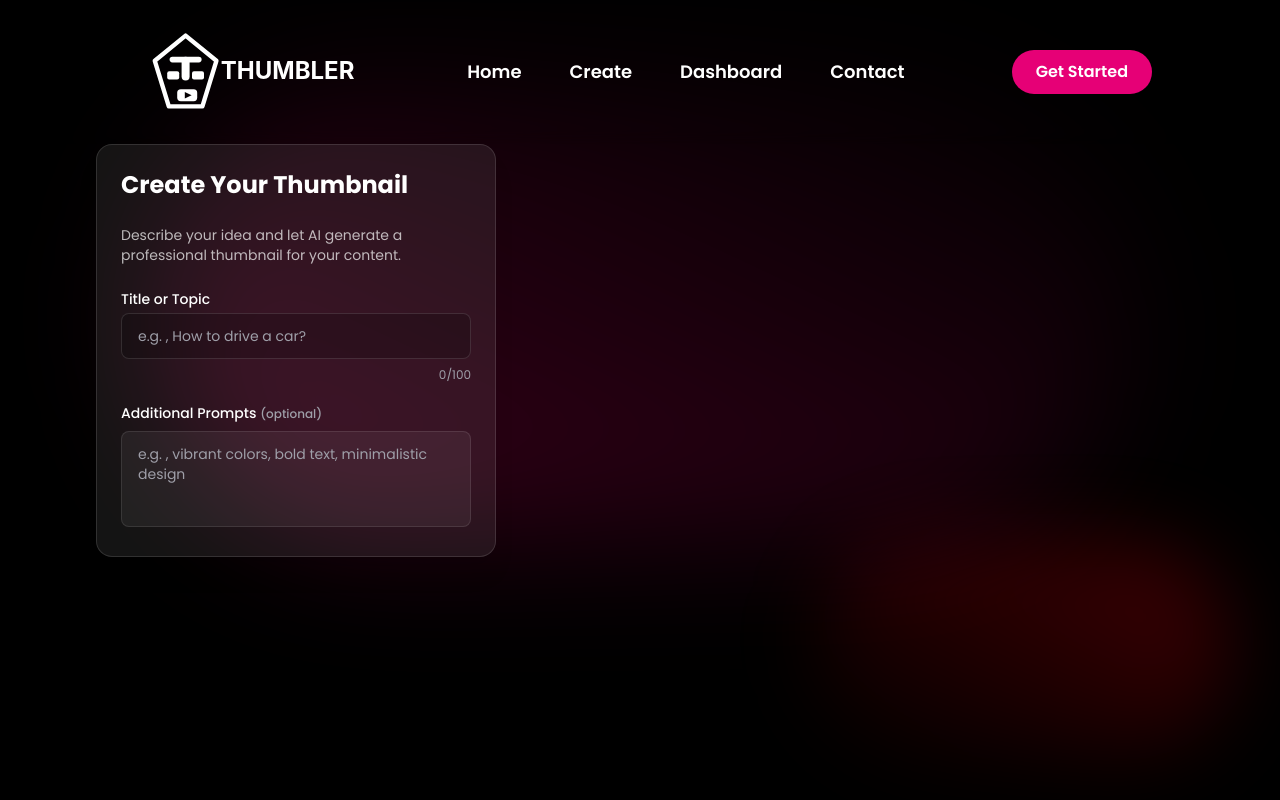
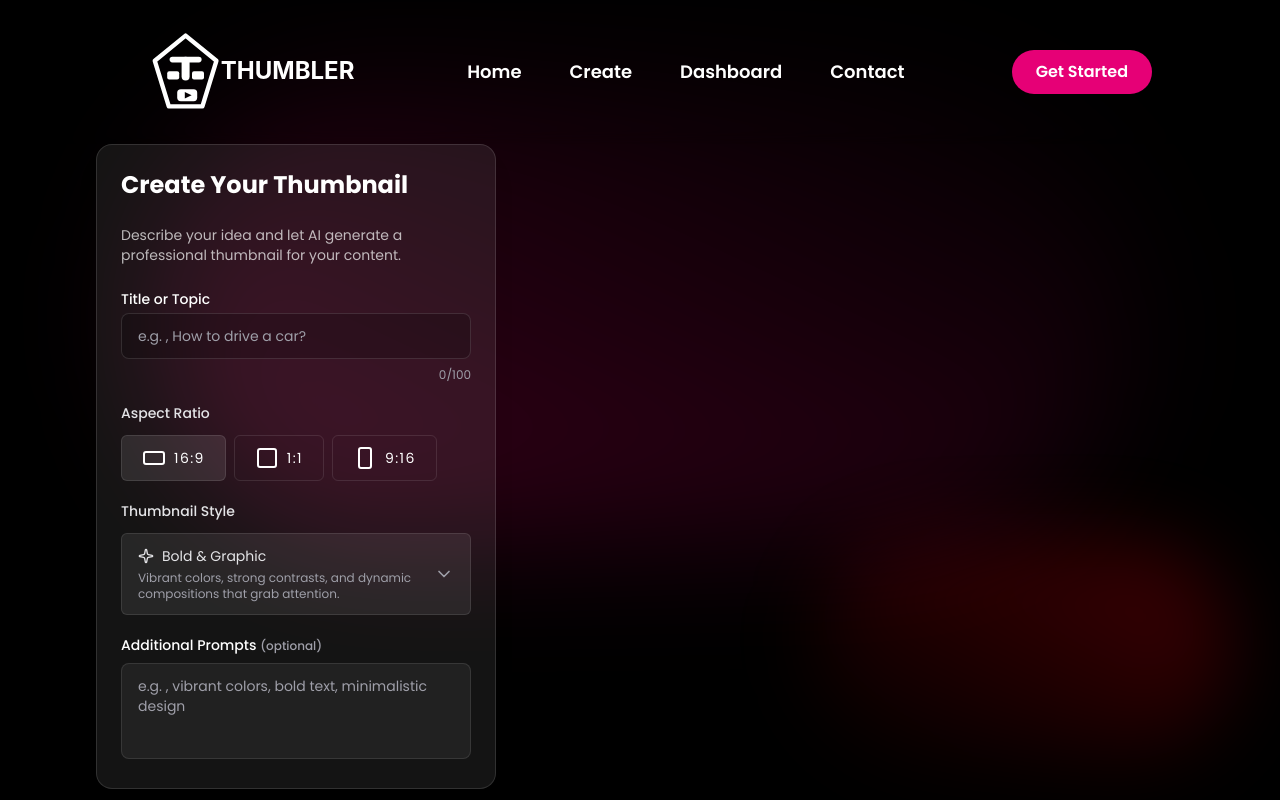
Before and after one commit to sus130/THUMBLER-AI-THUMBNAIL-GENERATOR, a React (Vite) app: page /create/1 in a window 1280 px wide. Shown: the top 800 px of the page. Built offline with nearby package versions, Linux system fonts and the light colour scheme.

Commit message:
Fix StyleSelector: correct 'Minimalistic' to 'Minimalist' and add styling improvements

```diff
--- /dev/null
+++ b/src/components/AscpectRatioSelector.tsx
@@ -0,0 +1,44 @@
+import React from "react";
+import { RectangleHorizontal, RectangleVertical, Square } from "lucide-react";
+import { aspectRatios, type AspectRatio } from "../assests/assets";
+
+const AspectRatioSelector = ({
+    value,
+    onChange,
+}: {
+    value: AspectRatio;
+    onChange: (ratio: AspectRatio) => void;
+}) => {
+    const iconMap: Record<AspectRatio, React.ReactNode> = {
+        "16:9": <RectangleHorizontal className="h-6 w-6" />,
+        "1:1": <Square className="h-6 w-6" />,
+        "9:16": <RectangleVertical className="h-6 w-6" />,
+    };
+
+    return (
+        <div className="space-y-3">
+            <label className="block text-sm font-medium text-zinc-200">Aspect Ratio</label>
+
+            <div className="flex flex-wrap gap-2">
+                {aspectRatios.map((ratio) => {
+                    const selected = value === ratio;
+                    return (
+                        <button
+                            key={ratio}
+                            type="button"
+                            onClick={() => onChange(ratio)}
+                            className={`flex items-center gap-2 rounded-md border px-5 py-2.5 text-sm transition border-white/10 ${
+                                selected ? "bg-white/10" : "hover:bg-white/6"
+                            }`}
+                        >
+                            {iconMap[ratio]}
+                            <span className="tracking-widest">{ratio}</span>
+                        </button>
+                    );
+                })}
+            </div>
+        </div>
+    );
+};
+
+export default AspectRatioSelector;
--- /dev/null
+++ b/src/components/ColorSchemeSelector.tsx
@@ -0,0 +1,71 @@
+import { ChevronDownIcon } from "lucide-react";
+import { colorSchemes } from "../assests/assets";
+
+const ColorSchemeSelector = ({
+    value,
+    onChange,
+    isOpen,
+    setIsOpen,
+}: {
+    value: string;
+    onChange: (id: string) => void;
+    isOpen: boolean;
+    setIsOpen: (open: boolean) => void;
+}) => {
+    const currentScheme = colorSchemes.find((cs) => cs.id === value);
+
+    return (
+        <div className="relative space-y-3">
+            <label className="block text-sm font-medium text-zinc-200">Color Scheme</label>
+
+            <button
+                type="button"
+                onClick={() => setIsOpen(!isOpen)}
+                className="flex w-full items-center justify-between rounded-md border px-4 py-3 text-left transition bg-white/8 border-white/10 text-zinc-200 hover:bg-white/12"
+            >
+                <div className="space-y-1 flex-1">
+                    <div className="flex items-center gap-3">
+                        <div
+                            className="h-6 w-6 rounded border border-white/20"
+                            style={{
+                                background: `linear-gradient(135deg, ${currentScheme?.colors[0]}, ${currentScheme?.colors[1]})`,
+                            }}
+                        />
+                        <span>{currentScheme?.name}</span>
+                    </div>
+                </div>
+                <ChevronDownIcon
+                    className={`h-5 w-5 text-zinc-400 transition-transform ${
+                        isOpen ? "rotate-180" : ""
+                    }`}
+                />
+            </button>
+
+            {isOpen && (
+                <div className="absolute top-full z-50 mt-1 w-full rounded-md border border-white/12 bg-black/20 backdrop-blur-3xl shadow-lg max-h-96 overflow-y-auto">
+                    {colorSchemes.map((scheme) => (
+                        <button
+                            key={scheme.id}
+                            type="button"
+                            onClick={() => {
+                                onChange(scheme.id);
+                                setIsOpen(false);
+                            }}
+                            className="flex w-full items-center gap-3 px-4 py-3 text-left transition hover:bg-black/30"
+                        >
+                            <div
+                                className="h-6 w-6 rounded border border-white/20 flex-shrink-0"
+                                style={{
+                                    background: `linear-gradient(135deg, ${scheme.colors[0]}, ${scheme.colors[1]})`,
+                                }}
+                            />
+                            <span className="text-zinc-100">{scheme.name}</span>
+                        </button>
+                    ))}
+                </div>
+            )}
+        </div>
+    );
+};
+
+export default ColorSchemeSelector;
--- /dev/null
+++ b/src/components/StyleSelector.tsx
@@ -0,0 +1,74 @@
+import { ChevronDownIcon, CpuIcon, ImageIcon, PenToolIcon, SparkleIcon, SquareIcon } from "lucide-react";
+import { thumbnailStyles, type ThumbnailStyle } from "../assests/assets";
+
+const StyleSelector = ({
+    value,
+    onChange,
+    isOpen,
+    setIsOpen,
+}: {
+    value: ThumbnailStyle;
+    onChange: (style: ThumbnailStyle) => void;
+    isOpen: boolean;
+    setIsOpen: (open: boolean) => void;
+}) => {
+
+const styleDescriptions: Record<ThumbnailStyle, string> = {
+    "Bold & Graphic": "Vibrant colors, strong contrasts, and dynamic compositions that grab attention.",
+    "Minimalist": "Simple layouts, ample white space, and a focus on typography for a modern look.",
+    "Photorealistic": "High-quality images with realistic lighting and details for a professional appearance.",
+    "Illustrated": "Hand-drawn or digitally created illustrations that add a unique and artistic touch.",
+    "Tech/Futuristic": "Sleek designs with neon accents, geometric shapes, and a high-tech vibe.",
+}
+
+
+const styleIcons: Record<ThumbnailStyle, React.ReactNode> = {
+    "Bold & Graphic": <SparkleIcon className="h-4 w-4"/>,
+    "Minimalist": <SquareIcon className="h-4 w-4"/>,
+    "Photorealistic": <ImageIcon className="h-4 w-4"/>,
+    "Illustrated": <PenToolIcon className="h-4 w-4"/>,
+    "Tech/Futuristic": <CpuIcon className="h-4 w-4"/>,
+}
+
+    return (
+        <div className="relative space-y-3 dark">
+            <label className="block text-sm font-medium text-zinc-200">Thumbnail Style </label>
+
+
+            <button type="button" onClick={()=>setIsOpen(!isOpen)} className="flex w-full items-center justify-between rounded-md border px-4 py-3 text-left transition bg-white/8 border-white/10 text-zinc-200 hover:bg-white/12">
+                <div className="space-y-1 flex-1">
+                    <div className="flex items-center gap-2">
+                        {styleIcons[value]}
+                        <span>{value}</span>
+                    </div>
+                    <p className="text-xs text-zinc-400">{styleDescriptions[value]}</p>
+                </div>
+                <ChevronDownIcon className={`h-5 w-5 text-zinc-400 transition-transform ${isOpen ? 'rotate-180' : ''}`} />
+            </button>
+
+            {isOpen && (
+                <div className="absolute top-full z-50 mt-1 w-full rounded-md border border-white/12 bg-black/20 backdrop-blur-3xl shadow-lg overflow-y-auto">
+                    {thumbnailStyles.map((style) => (
+                        <button
+                            key={style}
+                            type="button"
+                            onClick={() => {
+                                onChange(style);
+                                setIsOpen(false);
+                            }}
+                            className="flex w-full items-start gap-3 px-4 py-3 text-left transition hover:bg-black/30 border-b border-white/5 last:border-b-0"
+                        >
+                            <div className="mt-0.5 flex-shrink-0">{styleIcons[style]}</div>
+                            <div className="flex-1 min-w-0 break-words">
+                                <p className="font-medium text-zinc-100">{style}</p>
+                                <p className="text-xs text-zinc-400 mt-0.5 break-words">{styleDescriptions[style]}</p>
+                            </div>
+                        </button>
+                    ))}
+                </div>
+            )}
+        </div>
+    );
+};
+
+export default StyleSelector;
--- a/src/pages/Create.tsx
+++ b/src/pages/Create.tsx
@@ -1,6 +1,9 @@
-import { useState } from "react";
+import React, { useState } from "react";
 import { useParams } from "react-router-dom";
 import SoftBackdrop from "../components/SoftBackdrop";
+import AspectRatioSelector from "../components/AscpectRatioSelector";
+import StyleSelector from "../components/StyleSelector";
+import { colorSchemes, type AspectRatio, type ThumbnailStyle } from "../assests/assets";
 
 
 const Create = () => {
@@ -9,12 +12,29 @@ const Create = () => {
 	const [title, setTitle] = useState("");
 	const [additionalDetails, setAdditionalDetails] = useState("");
 
+	const [aspectRatio, setAspectRatio] = useState<AspectRatio>("16:9");
+	const [colorScheme, setColorScheme] = useState<string>(colorSchemes[0].id);
+	const [style, setStyle] = useState<ThumbnailStyle>("Bold & Graphic");
+
+	const [styleDropdownOpen, setStyleDropdownOpen] = useState(false);
+
 	const handleAdditionalDetailsChange = (e: React.ChangeEvent<HTMLTextAreaElement>) => {
 		setAdditionalDetails(e.target.value);
 		e.target.style.height = "96px";
 		e.target.style.height = `${Math.max(e.target.scrollHeight, 96)}px`;
 	};
 
+	const handleGenerateThumbnail = () => {
+		// TODO: Call API to generate thumbnail with:
+		// { title, additionalDetails, aspectRatio, colorScheme, style }
+		console.log({
+			title,
+			additionalDetails,
+			aspectRatio,
+			colorScheme,
+			style,
+		});
+	};
 
 	return (
 		<>
@@ -39,10 +59,11 @@ const Create = () => {
 									</div>
 
 									{/* AspectRatioSelector */}
+									<AspectRatioSelector value={aspectRatio} onChange={setAspectRatio}/>
+
 									{/* StyleSelector */}
-									{/* ColorSchemeSelector */}
-
-									{/* DETAILS */}
+									<StyleSelector value={style} onChange={setStyle} isOpen={styleDropdownOpen} setIsOpen={setStyleDropdownOpen}/>
+						{/* ColorSchemeSelector */}
 									<div className="space-y-2">
 										<label className="block text-sm font-medium">
 											Additional Prompts <span className="text-zinc-400 text-xs">(optional)</span>
@@ -55,7 +76,7 @@ const Create = () => {
 
 								{/* button */}
 								{!id && (
-									<button className="mt-4 text-[15px] w-full py-3.5 rounded-xl font-medium bg-gradient-to-b from-pink-500 to-pink-600 hover:from-pink-700 disabled:cursor-not-allowed transition-colors">
+									<button onClick={handleGenerateThumbnail} className="mt-4 text-[15px] w-full py-3.5 rounded-xl font-medium bg-gradient-to-b from-pink-500 to-pink-600 hover:from-pink-600 hover:to-pink-700 disabled:cursor-not-allowed transition-colors">
 										Generate Thumbnail
 									</button>
 								)}
```
